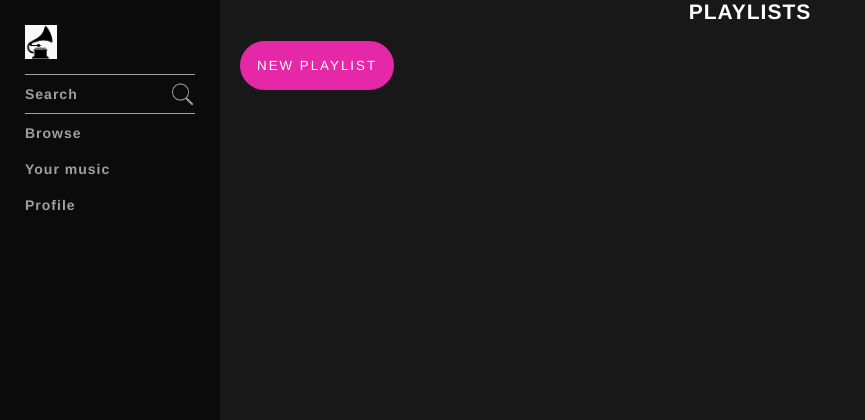
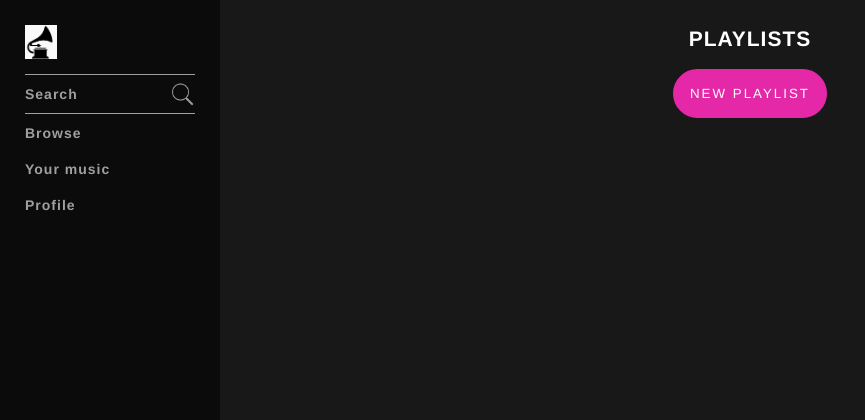
Before and after one commit to emirbalic/Momeer, a PHP site: page /yourMusic.php in a window 1280 px wide. Shown: the top 420 px of the page, without its empty margins (0-865 px from the left). Run offline with PHP 8.4, Linux system fonts and the light colour scheme; the visitor is signed in with stand-in values (Sample User, id 1); data that the repository does not hold is empty.

Commit message:
create playlist db and ajax

```diff
--- a/assets/css/style.css
+++ b/assets/css/style.css
@@ -439,6 +439,11 @@ input:focus {
     text-align: center;
 }
 
-/* h3 {
-    text-align: center;
-} */
+.buttonItems .button {
+    display: block;
+    margin: 0 auto 20px auto;
+}
+
+.playlistsContainer {
+    padding: 10px 0;
+}
--- a/assets/js/script.js
+++ b/assets/js/script.js
@@ -25,7 +25,20 @@ function openPage (url) {
     history.pushState(null, null, url);
 }
 
+function createPlaylist () {
+    var name = prompt('Please enter the name of your playlist');
+    if(alert != null) {
 
+        $.post("includes/handlers/ajax/createPlaylist.php", {name:name, username:userLoggedIn})
+        .done((error)=>{
+            if(error != "") {
+                alert(error);
+                return;
+            }
+            openPage("yourMusic.php");
+        })
+    }
+}
 function formatTime (seconds) {
     var time = Math.round(seconds);
     var minutes = Math.floor(time/60);
--- a/yourMusic.php
+++ b/yourMusic.php
@@ -7,7 +7,7 @@ include("includes/includedFiles.php");
         <h2>PLAYLISTS</h2>
 
         <div class="buttonItems">
-            <button class="button pink">
+            <button class="button pink" onclick="createPlaylist()">
                 NEW PLAYLIST
             </button>
         </div>
```
Also changed, not shown: includes/handlers/ajax/createPlaylist.php (added, +14 -0 lines).
